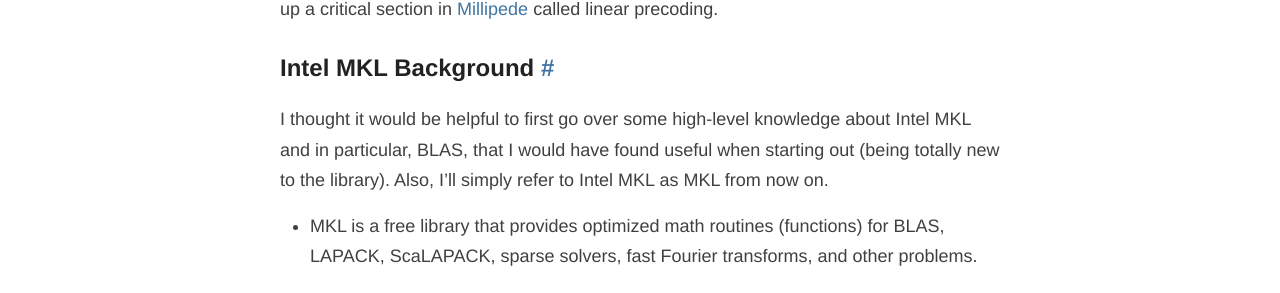
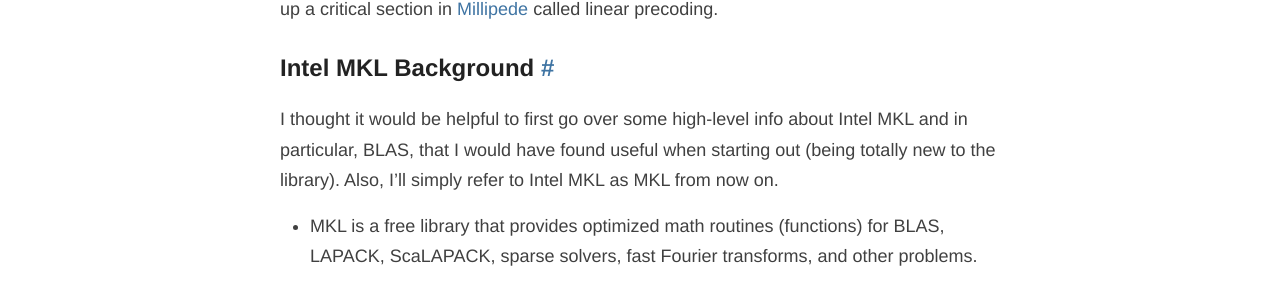
Before and after one commit to liubrandon/liubrandon.github.io, a Jekyll site: the page built from _posts/2020-07-27-beating-intel-mkl.md, in a window 1280 px wide. Shown: the part 396-689 px from the top of the page. Built offline with Jekyll 4.4.1, drawn with Linux system fonts in a browser that asks for light colours; comment, search, counter and statistics services are not loaded.

Commit message:
Fixed anchor links offset

```diff
--- a/_posts/2020-07-27-beating-intel-mkl.md
+++ b/_posts/2020-07-27-beating-intel-mkl.md
@@ -8,7 +8,7 @@
 
 ## Intel MKL Background
 
-I thought it would be helpful to first go over some high-level knowledge about Intel MKL and in particular, BLAS, that I would have found useful when starting out (being totally new to the library). Also, I'll simply refer to Intel MKL as MKL from now on.
+I thought it would be helpful to first go over some high-level info about Intel MKL and in particular, BLAS, that I would have found useful when starting out (being totally new to the library). Also, I'll simply refer to Intel MKL as MKL from now on.
 
 * MKL is a free library that provides optimized math routines (functions) for BLAS, LAPACK, ScaLAPACK, sparse solvers, fast Fourier transforms, and other problems.
 
--- a/assets/style.scss
+++ b/assets/style.scss
@@ -65,11 +65,11 @@
   font-size: 24px;
 }
 
-.post h2::before {
+.post h1::before, .post h2::before, .post h3::before, .post h4::before, .post h5::before, .post h6::before {
   display: block;
   content: " ";
-  margin-top: -55px;
-  height: 55px;
+  margin-top: -70px;
+  height: 70px;
   visibility: hidden;
   pointer-events: none;
 }
```
Also changed, not shown: _pages/about.md (+2 -2 lines).
